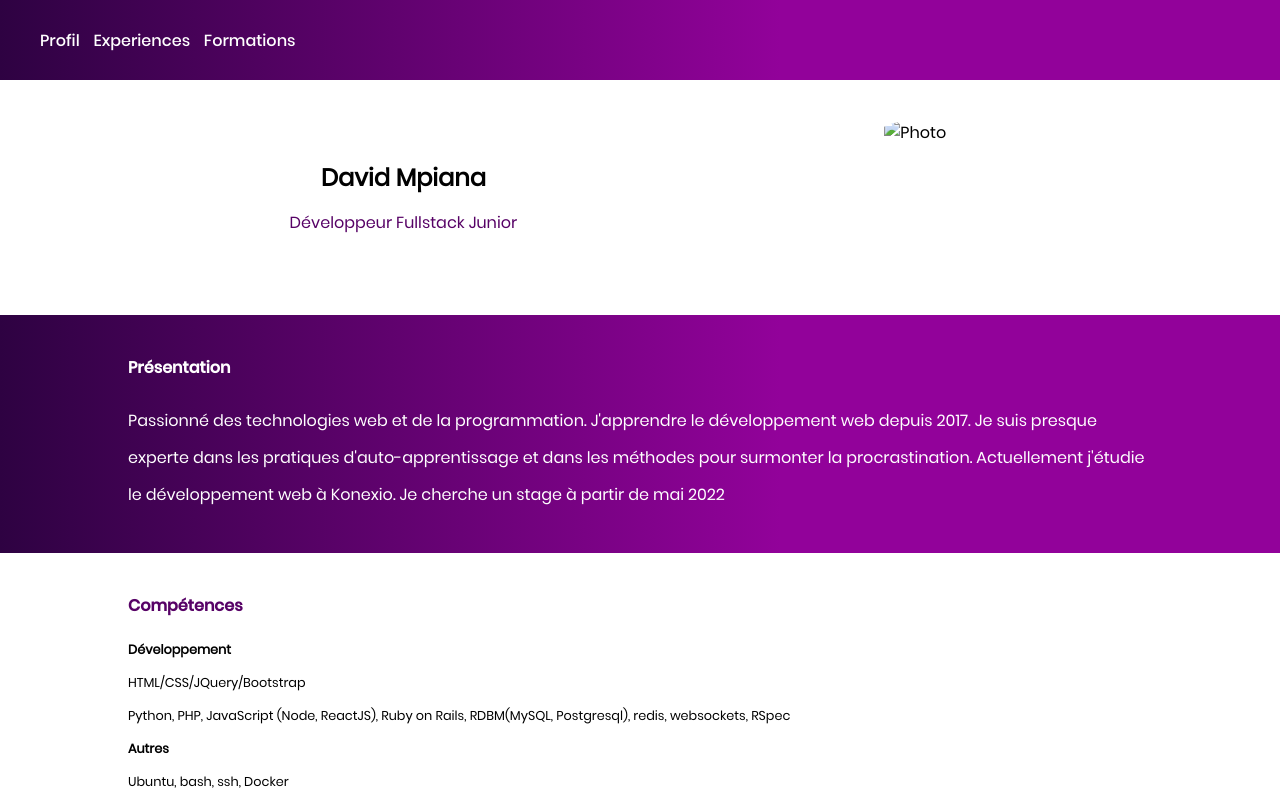
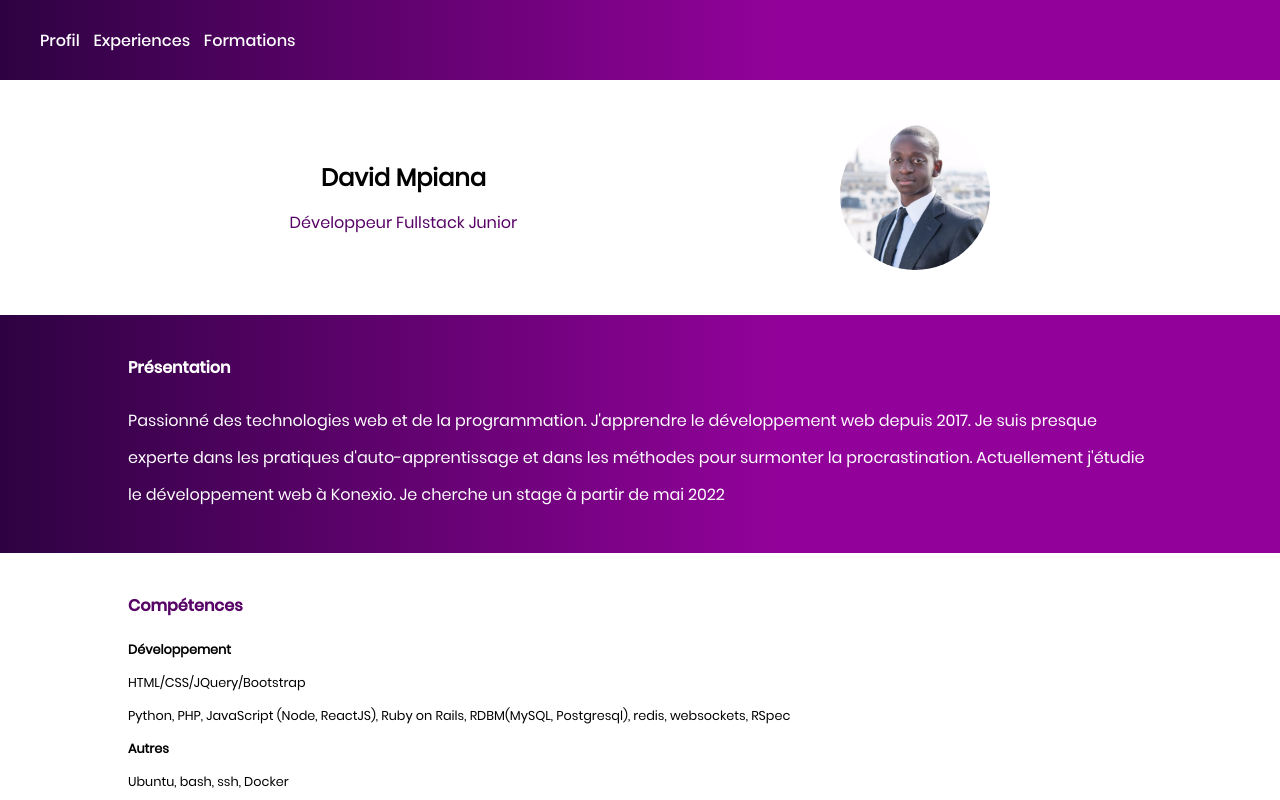
Before and after one commit to Mpiana-cdr12/CV, a plain HTML site: page index.html in a window 1280 px wide. Shown: the top 800 px of the page. Drawn offline with Linux system fonts and the light colour scheme.

Commit message:
change photo

```diff
--- a/index.html
+++ b/index.html
@@ -23,7 +23,7 @@
                 <p>Développeur Fullstack Junior</p>
             </div>
             <div class="img-wrapper">
-                <img src="img/andrei_photo.jpg" alt="Photo">
+                <img src="img/photodavid.jfif" alt="Photo">
             </div>
         </div>
     </header>
```
Also changed, not shown: img/photodavid.jfif (renamed from img/Photo de profil.jfif).
